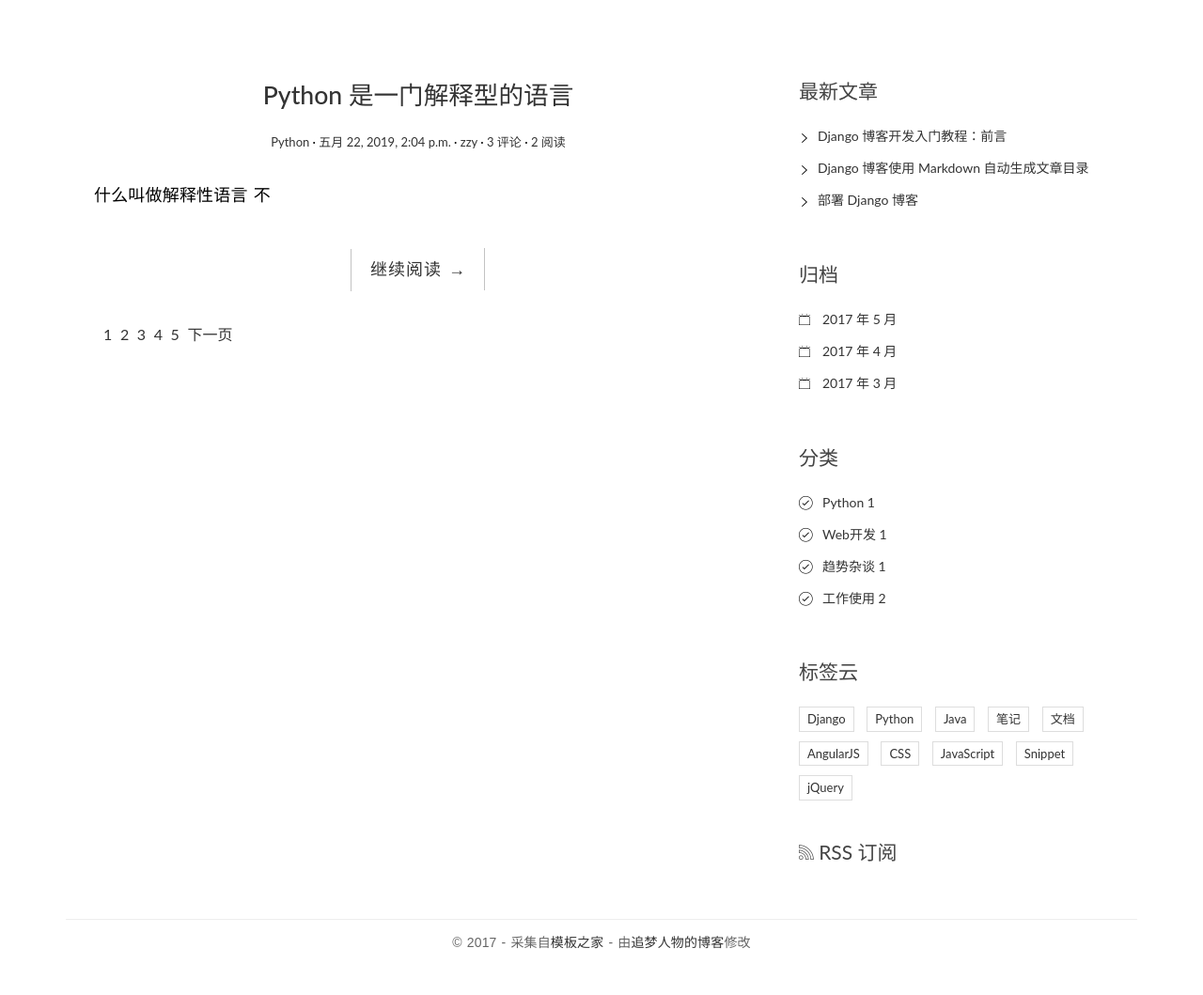
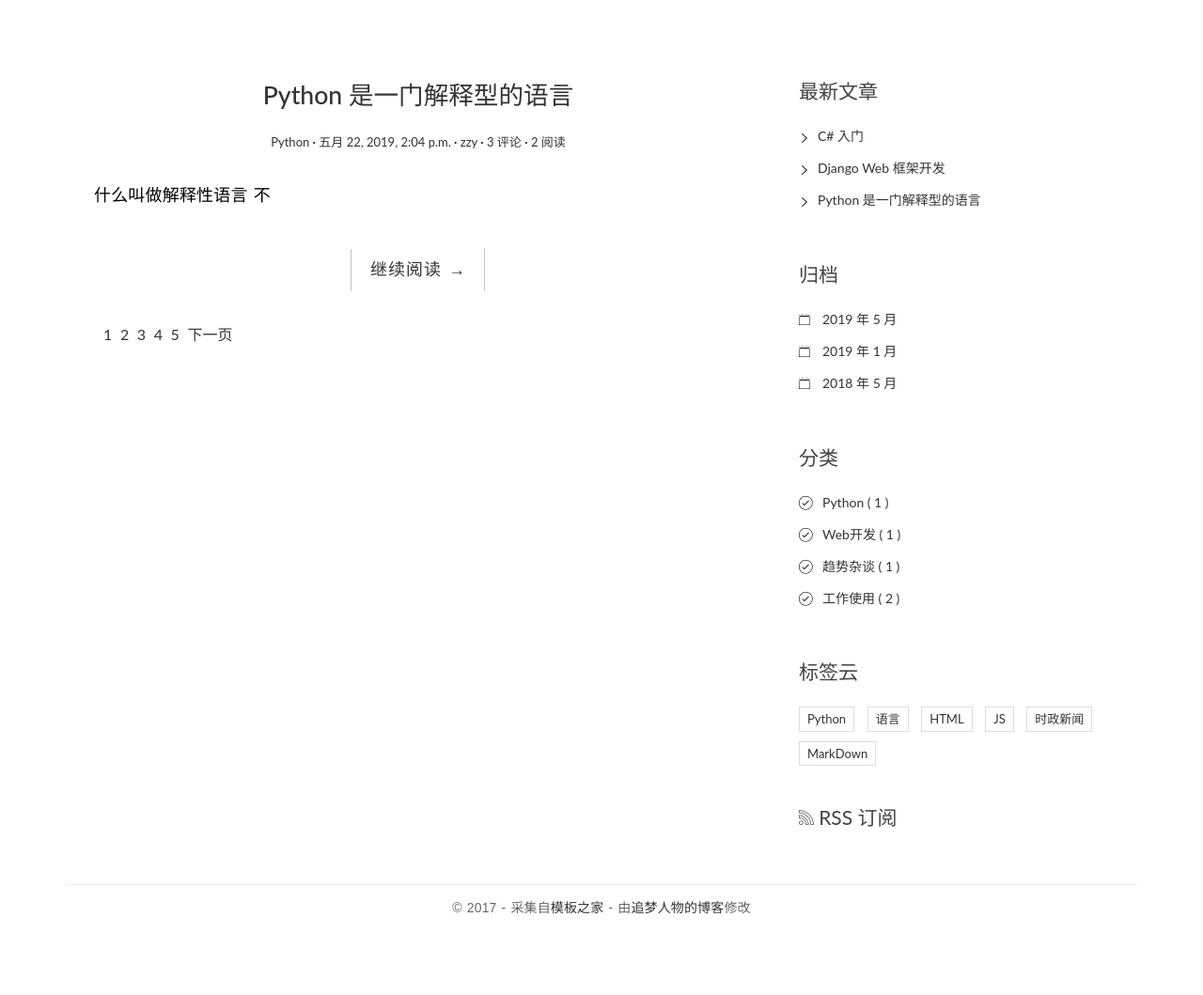
Before and after one commit to zzy0371/DjangoPy1902Rep, a Django app: page / in a window 1280 px wide. Shown: the part 91-1150 px from the top of the page at 94% size. After the commit the page ends 1064 px from the top, so only its background shows below. Run offline with Django 3.2, Linux system fonts and the light colour scheme; data comes from the database, SQL or seed files in the repository; both versions use the stored data as it was after the commit; some libraries are stand-ins or nearby versions.

Commit message:
分类 标签

```diff
--- a/demo3/blog/templatetags/extend_fun.py
+++ b/demo3/blog/templatetags/extend_fun.py
@@ -2,6 +2,10 @@ from django import template
 from ..models import Article,Category,Tag
 register = template.Library()
 
+"""
+过滤器最多两个参数
+标签可以有任意多个参数
+"""
 @register.filter(name='mylower')
 def mylower(value):
     return value.lower()
@@ -12,6 +16,22 @@ def myslice(value,length):
     print(result)
     return  result
 
+
+
 @register.simple_tag(name='getcategorys')
 def getcategorys():
     return Category.objects.all()
+
+@register.simple_tag
+def getlatestarticles(num = 3):
+    return Article.objects.all().order_by("-create_time")[:num]
+
+@register.simple_tag
+def getarchives(num = 3):
+    result =  Article.objects.dates("create_time",'month',order="DESC")[:num]
+    print(result)
+    return result
+
+@register.simple_tag
+def gettags():
+    return Tag.objects.all()
--- a/demo3/blog/urls.py
+++ b/demo3/blog/urls.py
@@ -4,5 +4,8 @@ app_name = 'blog'
 urlpatterns = [
 
     url(r'^detail/(\d+)/$', views.detail, name='detail'),
+    url(r'^archives/(\d+)/(\d+)/$', views.archives, name='archives'),
+    url(r'^category/(\d+)/$',views.category,name='category'),
+    url(r'^tag/(\d+)/$', views.tag,name='tag'),
     url(r'^$', views.index, name='index'),
 ]
--- a/demo3/blog/views.py
+++ b/demo3/blog/views.py
@@ -1,6 +1,6 @@
-from django.shortcuts import render,get_object_or_404
+from django.shortcuts import render,get_object_or_404,redirect,reverse
 from django.http import HttpResponse
-from .models import Article
+from .models import Article,Category,Tag
 #  Paginator  Page
 from django.core.paginator import Paginator
 import markdown
@@ -16,13 +16,15 @@ def index(request):
     paginator = Paginator(articles,1)
     # 传入页码得到一个页面   page包含所有信息
     page = paginator.get_page(pagenum)
-
+    page.parms = "/"
     return render(request,'index.html',{"page":page})
 
 def detail(request, id):
     article = get_object_or_404(Article, pk = id )
     # 使用markdown处理body  将markdown语法转换为html标签
-
+    article.views +=1
+    # 确保body字段没有更改
+    article.save()
     # 第一种使用  针对需要处理的article.body 将markdown转为html'
     # article.body = markdown.markdown(article.body, extensions = [
     #     "markdown.extensions.extra",
@@ -44,3 +46,38 @@ def detail(request, id):
 
     cf = CommentForm()
     return render(request,'single.html', locals())
+
+def archives(request,year,month):
+    pagenum = request.GET.get("page")
+    pagenum = 1 if pagenum == None else pagenum
+
+    # 属性名__比较类型 =
+    articles = Article.objects.filter(create_time__year =year , create_time__month = month )
+    paginator = Paginator(articles, 1)
+    # 传入页码得到一个页面   page包含所有信息
+    page = paginator.get_page(pagenum)
+    page.parms = "/archives/%s/%s/"%(year,month)
+    return render(request, 'index.html', {"page": page})
+
+def category(request,id):
+
+    pagenum = request.GET.get("page")
+    pagenum = 1 if pagenum == None else pagenum
+
+    articles = get_object_or_404(Category,pk=id).article_set.all()
+    paginator = Paginator(articles, 1)
+    # 传入页码得到一个页面   page包含所有信息
+    page = paginator.get_page(pagenum)
+    page.parms = "/category/%s/"%(id,)
+    return render(request, 'index.html', {"page": page })
+
+def tag(request,id):
+    pagenum = request.GET.get("page")
+    pagenum = 1 if pagenum == None else pagenum
+
+    articles = get_object_or_404(Tag, pk=id).article_set.all()
+    paginator = Paginator(articles, 1)
+    # 传入页码得到一个页面   page包含所有信息
+    page = paginator.get_page(pagenum)
+    page.parms = "/tag/%s/"%(id,)
+    return render(request, 'index.html', {"page": page})
--- a/demo3/templates/base.html
+++ b/demo3/templates/base.html
@@ -27,7 +27,7 @@
         <div class="row">
             <div class="col-md-4 col-sm-5 col-xs-8">
                 <div class="logo">
-                    <h1><a href="index.html"><b>Black</b> &amp; White</a></h1>
+                    <h1><a href="/"><b>Black</b> &amp; White</a></h1>
                 </div>
             </div><!-- col-md-4 -->
             <div class="col-md-8 col-sm-7 col-xs-4">
@@ -40,7 +40,7 @@
 
                     <div class="collapse navbar-collapse" id="bs-example-navbar-collapse-1">
                         <ul class="nav navbar-nav navbar-right">
-                            <li class="cl-effect-11"><a href="index.html" data-hover="首页">首页</a></li>
+                            <li class="cl-effect-11"><a href="/" data-hover="首页">首页</a></li>
                             <li class="cl-effect-11"><a href="full-width.html" data-hover="博客">博客</a></li>
                             <li class="cl-effect-11"><a href="about.html" data-hover="关于">关于</a></li>
                             <li class="cl-effect-11"><a href="contact.html" data-hover="联系">联系</a></li>
@@ -80,29 +80,25 @@
                 <div class="widget widget-recent-posts">
                     <h3 class="widget-title">最新文章</h3>
                     <ul>
-                        <li>
-                            <a href="#">Django 博客开发入门教程：前言</a>
-                        </li>
-                        <li>
-                            <a href="#">Django 博客使用 Markdown 自动生成文章目录</a>
-                        </li>
-                        <li>
-                            <a href="#">部署 Django 博客</a>
-                        </li>
+
+                        {% getlatestarticles as latestarticles %}
+                        {% for article in  latestarticles %}
+                            <li><a href="{% url 'blog:detail' article.id %}">{{ article.title }}</a> </li>
+                        {% empty %}
+                            <li>最近文章</li>
+                        {% endfor %}
+
                     </ul>
                 </div>
                 <div class="widget widget-archives">
                     <h3 class="widget-title">归档</h3>
                     <ul>
-                        <li>
-                            <a href="#">2017 年 5 月</a>
-                        </li>
-                        <li>
-                            <a href="#">2017 年 4 月</a>
-                        </li>
-                        <li>
-                            <a href="#">2017 年 3 月</a>
-                        </li>
+                        {% getarchives as archives %}
+                        {% for archive in archives %}
+                            <li><a href="{% url 'blog:archives' archive.year archive.month  %}">{{ archive.year }} 年 {{ archive.month }} 月</a></li>
+                        {% empty %}
+                            <li>没有对象</li>
+                        {% endfor %}
                     </ul>
                 </div>
 
@@ -112,7 +108,7 @@
                         {% getcategorys  as categorys  %}
                         {% for category in categorys %}
 
-                            <li><a href="#"> {{ category.title }} <span class="post-count">{{ category.article_set.count }} </span>   </a></li>
+                            <li><a href="{% url 'blog:category' category.id %}"> {{ category.title }} <span class="post-count">( {{ category.article_set.count }} )</span>   </a></li>
                         {% endfor %}
 
                     </ul>
@@ -121,36 +117,15 @@
                 <div class="widget widget-tag-cloud">
                     <h3 class="widget-title">标签云</h3>
                     <ul>
-                        <li>
-                            <a href="#">Django</a>
+                        {% gettags as tags %}
+                        {% for tag in tags %}
+                         <li>
+                            <a href="{% url 'blog:tag' tag.id %}">{{ tag.title }}</a>
                         </li>
-                        <li>
-                            <a href="#">Python</a>
-                        </li>
-                        <li>
-                            <a href="#">Java</a>
-                        </li>
-                        <li>
-                            <a href="#">笔记</a>
-                        </li>
-                        <li>
-                            <a href="#">文档</a>
-                        </li>
-                        <li>
-                            <a href="#">AngularJS</a>
-                        </li>
-                        <li>
-                            <a href="#">CSS</a>
-                        </li>
-                        <li>
-                            <a href="#">JavaScript</a>
-                        </li>
-                        <li>
-                            <a href="#">Snippet</a>
-                        </li>
-                        <li>
-                            <a href="#">jQuery</a>
-                        </li>
+                        {% empty %}
+                            <li>没有标签</li>
+                        {% endfor %}
+
                     </ul>
                 </div>
                 <div class="rss">
--- a/demo3/templates/index.html
+++ b/demo3/templates/index.html
@@ -41,21 +41,22 @@
 
 
 <div class="pagination">
+
     <ul>
 
         {% if page.has_previous %}
-            <li><a href="/?page={{page.previous_page_number}}">上一页</a></li>
+            <li><a href="{{ page.parms }}?page={{page.previous_page_number}}">上一页</a></li>
         {% endif %}
 
 
         {% for num in page.paginator.page_range  %}
-        <li><a href="/?page={{num}}"> {{ num }}  </a> </li>
+        <li><a href="{{ page.parms }}?page={{num}}"> {{ num }}  </a> </li>
 
         {% endfor %}
 
 
         {% if page.has_next %}
-            <li><a href="/?page={{page.next_page_number}}">下一页</a></li>
+            <li><a href="{{ page.parms }}?page={{page.next_page_number}}">下一页</a></li>
         {% endif %}
     </ul>
 </div>
```
Also changed, not shown: demo3/db.sqlite3.
